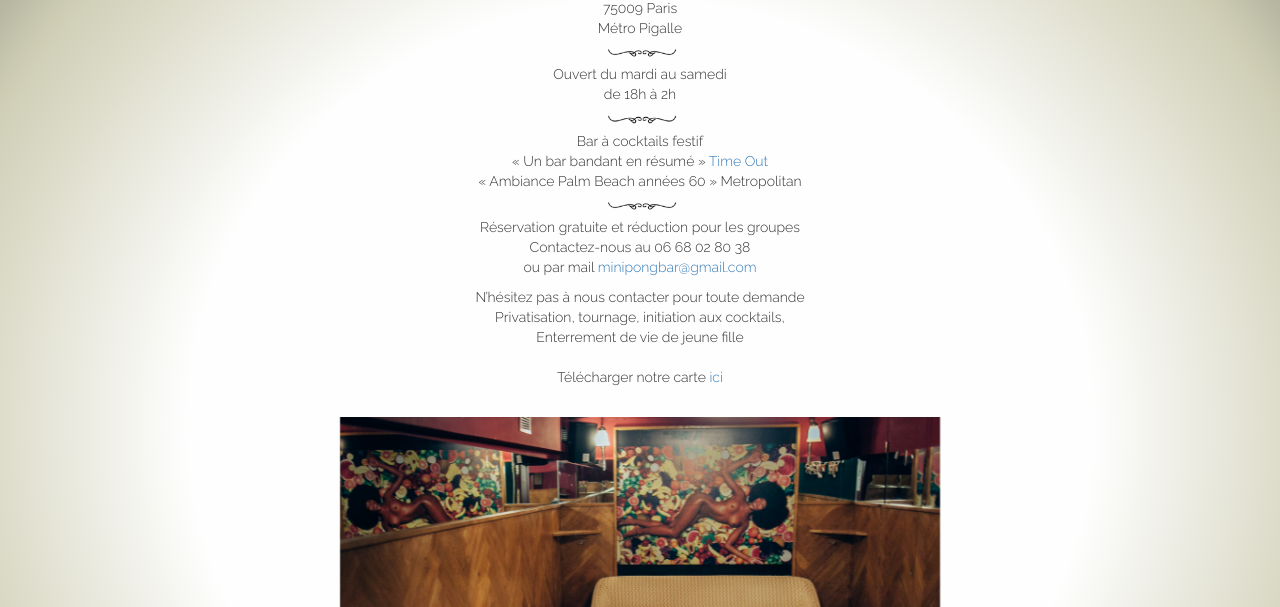
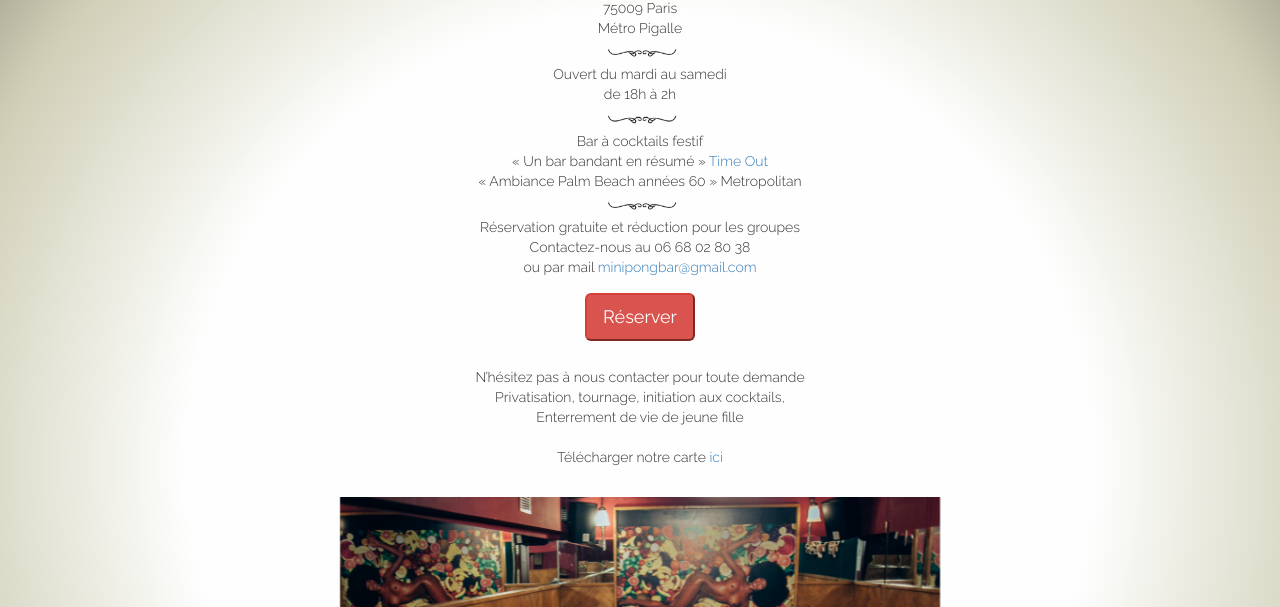
Before and after one commit to fwibaux/minipong, a website: page index.html in a window 1280 px wide. Shown: the part 175-782 px from the top of the page. Drawn offline with nearby package versions, Linux system fonts and the light colour scheme.

Commit message:
added btn to book

```diff
--- a/css/stylesheet.css
+++ b/css/stylesheet.css
@@ -49,3 +49,8 @@ p {
 .fa-heart {
   color:red;
 }
+
+.button {
+  margin: 16px;
+  font-weight: bolder;
+}
--- a/index.html
+++ b/index.html
@@ -106,7 +106,9 @@
       <p id="reservation">
         Réservation gratuite et réduction pour les groupes<br>
         Contactez-nous au 06 68 02 80 38<br>
-        ou par mail <a href="mailto:minipongbar@gmail.com">minipongbar@gmail.com</a>
+        ou par mail <a href="mailto:minipongbar@gmail.com">minipongbar@gmail.com</a><br>
+        <a href="https://app.bookingshake.com/calreservation/-LWS8PXqxFVoPvrnZcgp/widget" target="_blank"><button class="button btn-danger btn-lg" aria-pressed="true">Réserver</button></a>
+
       </p>
       <p>
         N’hésitez pas à nous contacter pour toute demande<br>
```
Also changed, not shown: css/components.css (deleted).
